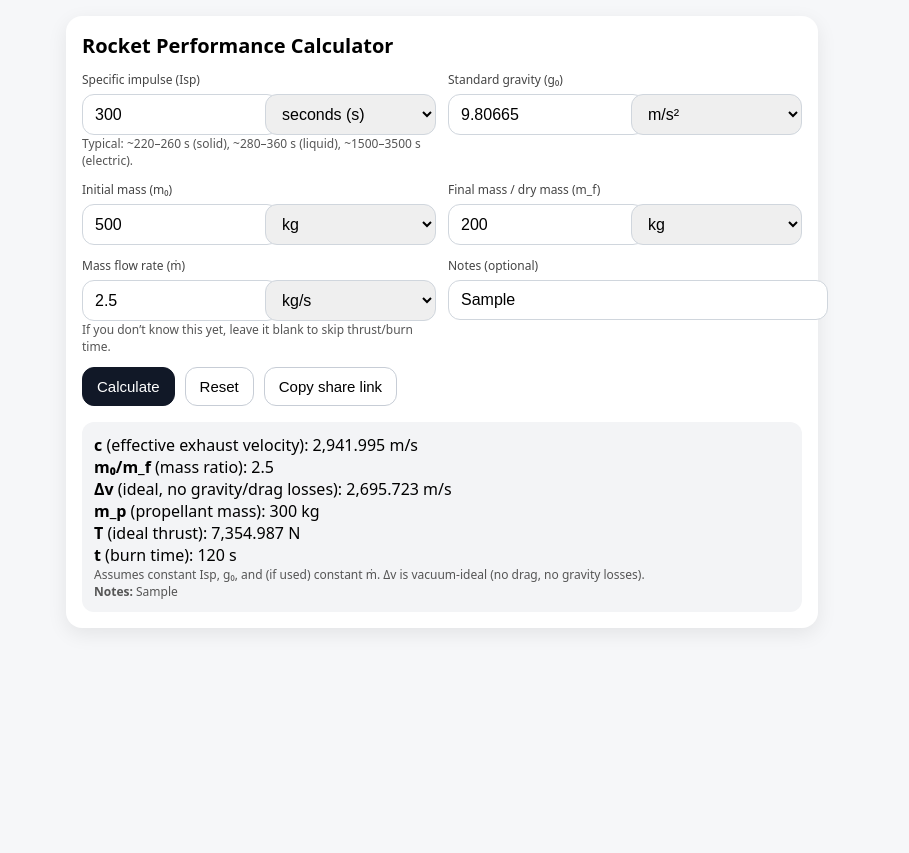
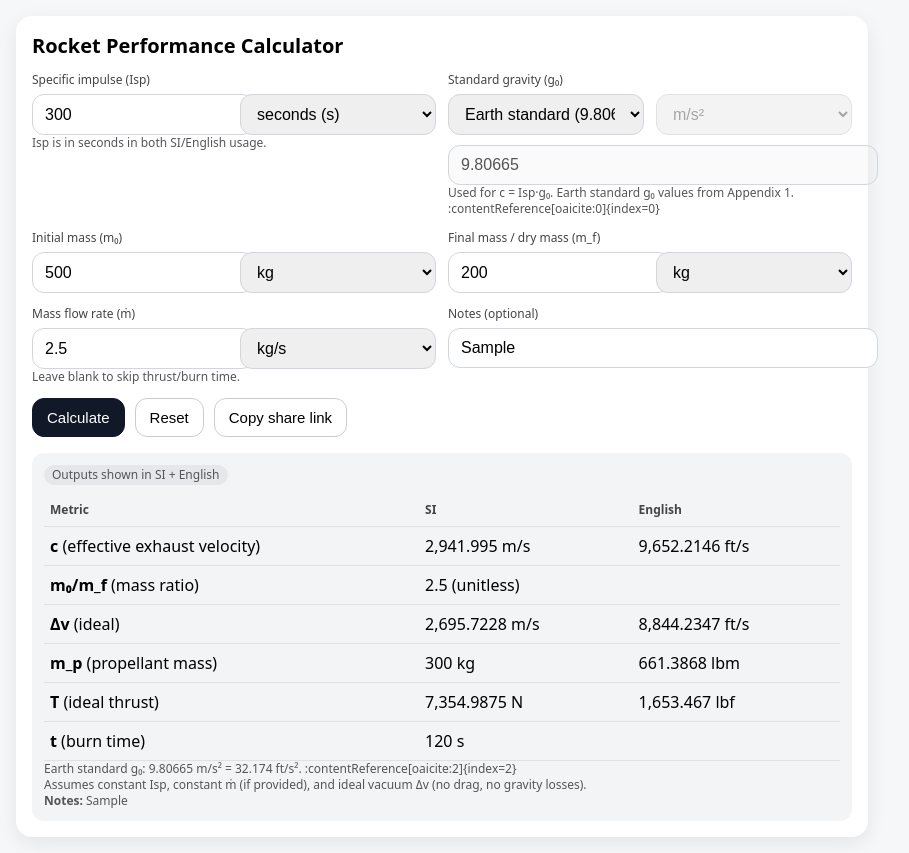
Before and after one commit to werd-prop/werd-prop.github.io, a plain HTML site: page calculators/delta-v/index.html in a window 1280 px wide. Both pictures are taken after typing "Sample" into the empty fields and a click on the button "Calculate". Shown: the whole page, without its empty margins (198-1107 px from the left). Before the commit the page ends 800 px from the top, so only its background shows below. Drawn offline with Linux system fonts and the light colour scheme.

Commit message:
Update index.html

```diff
--- a/calculators/delta-v/index.html
+++ b/calculators/delta-v/index.html
@@ -7,76 +7,97 @@
   <style>
     :root { font-family: system-ui, -apple-system, Segoe UI, Roboto, sans-serif; }
     body { margin: 0; padding: 16px; background: #f6f7f9; }
-    .card { max-width: 720px; margin: 0 auto; background: white; border-radius: 16px; padding: 16px; box-shadow: 0 6px 20px rgba(0,0,0,.08); }
+    .card { max-width: 820px; margin: 0 auto; background: white; border-radius: 16px; padding: 16px; box-shadow: 0 6px 20px rgba(0,0,0,.08); }
     h1 { font-size: 20px; margin: 0 0 12px; }
     .grid { display: grid; gap: 12px; grid-template-columns: 1fr; }
-    @media (min-width: 640px) { .grid { grid-template-columns: 1fr 1fr; } }
+    @media (min-width: 720px) { .grid { grid-template-columns: 1fr 1fr; } }
     label { display: block; font-size: 12px; color: #444; margin-bottom: 6px; }
     input, select { width: 100%; padding: 10px 12px; border: 1px solid #d0d6dd; border-radius: 12px; font-size: 16px; }
-    .row { display: grid; gap: 12px; grid-template-columns: 1fr 1fr; }
+    .row2 { display: grid; gap: 12px; grid-template-columns: 1fr 1fr; }
     .btns { display: flex; gap: 10px; flex-wrap: wrap; margin-top: 12px; }
-    button { padding: 10px 14px; border-radius: 12px; border: 1px solid #c7cdd6; background: #fff; font-size: 15px; }
+    button { padding: 10px 14px; border-radius: 12px; border: 1px solid #c7cdd6; background: #fff; font-size: 15px; cursor: pointer; }
     button.primary { background: #111827; color: #fff; border-color: #111827; }
     .out { margin-top: 16px; padding: 12px; background: #f3f4f6; border-radius: 12px; }
     .mono { font-variant-numeric: tabular-nums; }
-    .small { font-size: 12px; color: #555; }
+    .small { font-size: 12px; color: #555; line-height: 1.35; }
     .warn { color: #8a2a2a; }
+    .table { width: 100%; border-collapse: collapse; margin-top: 8px; }
+    .table th, .table td { text-align: left; padding: 8px 6px; border-bottom: 1px solid rgba(0,0,0,.08); vertical-align: top; }
+    .table th { font-size: 12px; color: #444; }
+    .pill { display:inline-block; padding: 2px 8px; border-radius: 999px; background:#e5e7eb; font-size: 12px; }
+    a { color:#0b57d0; text-decoration:none; }
+    a:hover { text-decoration:underline; }
   </style>
 </head>
 <body>
   <div class="card">
     <h1>Rocket Performance Calculator</h1>
+
     <div class="grid">
       <div>
         <label for="isp">Specific impulse (Isp)</label>
-        <div class="row">
+        <div class="row2">
           <input id="isp" type="number" step="any" value="300" />
           <select id="ispUnit">
             <option value="s" selected>seconds (s)</option>
           </select>
         </div>
-        <div class="small">Typical: ~220–260 s (solid), ~280–360 s (liquid), ~1500–3500 s (electric).</div>
+        <div class="small">Isp is in seconds in both SI/English usage.</div>
       </div>
 
+      <!-- UPDATED g0 block: presets + unit selector + value -->
       <div>
-        <label for="g0">Standard gravity (g₀)</label>
-        <div class="row">
-          <input id="g0" type="number" step="any" value="9.80665" />
+        <label for="g0Preset">Standard gravity (g₀)</label>
+        <div class="row2">
+          <select id="g0Preset">
+            <option value="earth_si" selected>Earth standard (9.80665 m/s²)</option>
+            <option value="earth_eng">Earth standard (32.174 ft/s²)</option>
+            <option value="custom">Custom</option>
+          </select>
           <select id="gUnit">
             <option value="mps2" selected>m/s²</option>
+            <option value="ftps2">ft/s²</option>
           </select>
+        </div>
+        <div style="height:10px"></div>
+        <input id="g0" type="number" step="any" value="9.80665" />
+        <div class="small">
+          Used for c = Isp·g₀. Earth standard g₀ values from Appendix 1. :contentReference[oaicite:0]{index=0}
         </div>
       </div>
 
       <div>
         <label for="m0">Initial mass (m₀)</label>
-        <div class="row">
+        <div class="row2">
           <input id="m0" type="number" step="any" value="500" />
-          <select id="mUnit">
+          <select id="m0Unit">
             <option value="kg" selected>kg</option>
+            <option value="lbm">lbm</option>
           </select>
         </div>
       </div>
 
       <div>
         <label for="mf">Final mass / dry mass (m_f)</label>
-        <div class="row">
+        <div class="row2">
           <input id="mf" type="number" step="any" value="200" />
           <select id="mfUnit">
             <option value="kg" selected>kg</option>
+            <option value="lbm">lbm</option>
           </select>
         </div>
       </div>
 
       <div>
         <label for="mdot">Mass flow rate (ṁ)</label>
-        <div class="row">
+        <div class="row2">
           <input id="mdot" type="number" step="any" value="2.5" />
           <select id="mdotUnit">
             <option value="kgps" selected>kg/s</option>
+            <option value="lbmps">lbm/s</option>
           </select>
         </div>
-        <div class="small">If you don’t know this yet, leave it blank to skip thrust/burn time.</div>
+        <div class="small">Leave blank to skip thrust/burn time.</div>
       </div>
 
       <div>
@@ -100,15 +121,21 @@
 (function () {
   const $ = (id) => document.getElementById(id);
 
-  const fmt = (x, digits = 3) => {
+  // Constants
+  const LBM_TO_KG = 0.45359237;
+  const FT_TO_M = 0.3048;
+  const N_TO_LBF = 1 / 4.4482216152605;
+
+  // Earth standard gravity constants (Appendix 1): :contentReference[oaicite:1]{index=1}
+  const G0_EARTH_SI = 9.80665;   // m/s^2
+  const G0_EARTH_ENG = 32.174;   // ft/s^2
+
+  const fmt = (x, digits = 4) => {
     if (!Number.isFinite(x)) return "—";
-    // Use fixed for small/medium numbers, exponential for huge/small.
     const ax = Math.abs(x);
-    if (ax !== 0 && (ax >= 1e6 || ax < 1e-3)) return x.toExponential(digits);
+    if (ax !== 0 && (ax >= 1e6 || ax < 1e-3)) return x.toExponential(6);
     return x.toLocaleString(undefined, { maximumFractionDigits: digits });
   };
-
-  const g0Default = 9.80665;
 
   function readNumber(id) {
     const v = $(id).value.trim();
@@ -117,9 +144,24 @@
     return Number.isFinite(n) ? n : NaN;
   }
 
+  function toSI_mass(value, unit) {
+    if (!Number.isFinite(value)) return NaN;
+    return unit === "lbm" ? value * LBM_TO_KG : value;
+  }
+
+  function toSI_mdot(value, unit) {
+    if (!Number.isFinite(value)) return NaN;
+    return unit === "lbmps" ? value * LBM_TO_KG : value;
+  }
+
+  function toSI_g0(value, unit) {
+    if (!Number.isFinite(value)) return NaN;
+    return unit === "ftps2" ? value * FT_TO_M : value; // ft/s^2 -> m/s^2
+  }
+
   function setFromQuery() {
     const p = new URLSearchParams(location.search);
-    const fields = ["isp","g0","m0","mf","mdot","notes"];
+    const fields = ["isp","g0","m0","mf","mdot","notes","gUnit","m0Unit","mfUnit","mdotUnit","g0Preset"];
     for (const f of fields) {
       if (p.has(f)) $(f).value = p.get(f);
     }
@@ -127,61 +169,158 @@
 
   function makeShareLink() {
     const p = new URLSearchParams();
-    ["isp","g0","m0","mf","mdot","notes"].forEach(f => {
+    ["isp","g0Preset","gUnit","g0","m0Unit","m0","mfUnit","mf","mdotUnit","mdot","notes"].forEach(f => {
       const v = $(f).value.trim();
       if (v !== "") p.set(f, v);
     });
-    const url = `${location.origin}${location.pathname}?${p.toString()}`;
-    return url;
+    return `${location.origin}${location.pathname}?${p.toString()}`;
   }
 
+  // NEW: g0 preset behavior
+  function syncG0PresetToValue() {
+    const preset = $("g0Preset").value;
+
+    if (preset === "earth_si") {
+      $("gUnit").value = "mps2";
+      $("g0").value = G0_EARTH_SI;
+      $("g0").disabled = true;
+      $("gUnit").disabled = true;
+      return;
+    }
+
+    if (preset === "earth_eng") {
+      $("gUnit").value = "ftps2";
+      $("g0").value = G0_EARTH_ENG;
+      $("g0").disabled = true;
+      $("gUnit").disabled = true;
+      return;
+    }
+
+    // custom
+    $("g0").disabled = false;
+    $("gUnit").disabled = false;
+  }
+
+  $("g0Preset").addEventListener("change", () => {
+    syncG0PresetToValue();
+  });
+
   function calculate() {
-    const isp = readNumber("isp");      // s
-    const g0  = readNumber("g0");       // m/s^2
-    const m0  = readNumber("m0");       // kg
-    const mf  = readNumber("mf");       // kg
-    const mdot = readNumber("mdot");    // kg/s (optional)
+    const isp = readNumber("isp"); // s
+
+    const g0_in = readNumber("g0");
+    const gUnit = $("gUnit").value;
+
+    const m0_in = readNumber("m0");
+    const mf_in = readNumber("mf");
+    const m0Unit = $("m0Unit").value;
+    const mfUnit = $("mfUnit").value;
+
+    const mdot_in = readNumber("mdot");
+    const mdotUnit = $("mdotUnit").value;
 
     const notes = $("notes").value.trim();
 
     const problems = [];
     if (!(isp > 0)) problems.push("Isp must be > 0.");
-    if (!(g0 > 0)) problems.push("g₀ must be > 0.");
-    if (!(m0 > 0)) problems.push("m₀ must be > 0.");
-    if (!(mf > 0)) problems.push("m_f must be > 0.");
-    if (m0 <= mf) problems.push("m₀ must be greater than m_f (you need propellant mass).");
-    if (!Number.isNaN(mdot) && !(mdot > 0)) problems.push("ṁ must be > 0 if provided.");
+    if (!(g0_in > 0)) problems.push("g₀ must be > 0.");
+    if (!(m0_in > 0)) problems.push("m₀ must be > 0.");
+    if (!(mf_in > 0)) problems.push("m_f must be > 0.");
 
-    const c = isp * g0; // effective exhaust velocity (m/s)
+    const g0 = toSI_g0(g0_in, gUnit);
+    const m0 = toSI_mass(m0_in, m0Unit);
+    const mf = toSI_mass(mf_in, mfUnit);
+
+    if (!(g0 > 0)) problems.push("g₀ conversion failed.");
+    if (!(m0 > 0) || !(mf > 0)) problems.push("Mass conversion failed.");
+    if (Number.isFinite(m0) && Number.isFinite(mf) && m0 <= mf) problems.push("m₀ must be greater than m_f (you need propellant mass).");
+
+    let mdot = NaN;
+    if (!Number.isNaN(mdot_in)) {
+      if (!(mdot_in > 0)) problems.push("ṁ must be > 0 if provided.");
+      mdot = toSI_mdot(mdot_in, mdotUnit);
+      if (!Number.isFinite(mdot) || mdot <= 0) problems.push("ṁ conversion failed (or is non-positive).");
+    }
+
+    // Core computations (SI)
+    const c = isp * g0;                    // m/s
     const massRatio = m0 / mf;
-    const dv = c * Math.log(massRatio); // m/s
-    const mp = m0 - mf;
+    const dv = c * Math.log(massRatio);    // m/s
+    const mp = m0 - mf;                    // kg
 
-    let thrust = NaN;
+    let thrustN = NaN;
     let burnTime = NaN;
-    if (!Number.isNaN(mdot) && mdot > 0) {
-      thrust = mdot * c;      // N (ideal)
-      burnTime = mp / mdot;   // s
+    if (Number.isFinite(mdot) && mdot > 0) {
+      thrustN = mdot * c;      // N (ideal)
+      burnTime = mp / mdot;    // s
     }
+
+    // English outputs derived from SI
+    const c_ftps = c / FT_TO_M;
+    const dv_ftps = dv / FT_TO_M;
+    const mp_lbm = mp / LBM_TO_KG;
+    const thrustLbf = thrustN * N_TO_LBF;
 
     const out = [];
     if (problems.length) {
       out.push(`<div class="warn"><b>Please fix:</b><ul>${problems.map(x => `<li>${x}</li>`).join("")}</ul></div>`);
     }
 
-    out.push(`<div class="mono"><b>c</b> (effective exhaust velocity): ${fmt(c)} m/s</div>`);
-    out.push(`<div class="mono"><b>m₀/m_f</b> (mass ratio): ${fmt(massRatio, 4)}</div>`);
-    out.push(`<div class="mono"><b>Δv</b> (ideal, no gravity/drag losses): ${fmt(dv)} m/s</div>`);
-    out.push(`<div class="mono"><b>m_p</b> (propellant mass): ${fmt(mp)} kg</div>`);
+    out.push(`<div class="small"><span class="pill">Outputs shown in SI + English</span></div>`);
 
-    if (Number.isFinite(thrust)) {
-      out.push(`<div class="mono"><b>T</b> (ideal thrust): ${fmt(thrust)} N</div>`);
-      out.push(`<div class="mono"><b>t</b> (burn time): ${fmt(burnTime)} s</div>`);
-    } else {
+    out.push(`
+      <table class="table mono">
+        <thead>
+          <tr>
+            <th>Metric</th>
+            <th>SI</th>
+            <th>English</th>
+          </tr>
+        </thead>
+        <tbody>
+          <tr>
+            <td><b>c</b> (effective exhaust velocity)</td>
+            <td>${fmt(c)} m/s</td>
+            <td>${fmt(c_ftps)} ft/s</td>
+          </tr>
+          <tr>
+            <td><b>m₀/m_f</b> (mass ratio)</td>
+            <td colspan="2">${fmt(massRatio, 6)} (unitless)</td>
+          </tr>
+          <tr>
+            <td><b>Δv</b> (ideal)</td>
+            <td>${fmt(dv)} m/s</td>
+            <td>${fmt(dv_ftps)} ft/s</td>
+          </tr>
+          <tr>
+            <td><b>m_p</b> (propellant mass)</td>
+            <td>${fmt(mp)} kg</td>
+            <td>${fmt(mp_lbm)} lbm</td>
+          </tr>
+          <tr>
+            <td><b>T</b> (ideal thrust)</td>
+            <td>${Number.isFinite(thrustN) ? `${fmt(thrustN)} N` : "—"}</td>
+            <td>${Number.isFinite(thrustLbf) ? `${fmt(thrustLbf)} lbf` : "—"}</td>
+          </tr>
+          <tr>
+            <td><b>t</b> (burn time)</td>
+            <td colspan="2">${Number.isFinite(burnTime) ? `${fmt(burnTime)} s` : "—"}</td>
+          </tr>
+        </tbody>
+      </table>
+    `);
+
+    out.push(`
+      <div class="small">
+        Earth standard g₀: 9.80665 m/s² = 32.174 ft/s². :contentReference[oaicite:2]{index=2}
+      </div>
+    `);
+
+    if (!Number.isFinite(thrustN)) {
       out.push(`<div class="small">Provide ṁ to compute thrust and burn time.</div>`);
     }
 
-    out.push(`<div class="small">Assumes constant Isp, g₀, and (if used) constant ṁ. Δv is vacuum-ideal (no drag, no gravity losses).</div>`);
+    out.push(`<div class="small">Assumes constant Isp, constant ṁ (if provided), and ideal vacuum Δv (no drag, no gravity losses).</div>`);
     if (notes) out.push(`<div class="small"><b>Notes:</b> ${notes.replaceAll("<","&lt;").replaceAll(">","&gt;")}</div>`);
 
     $("output").innerHTML = out.join("");
@@ -191,12 +330,22 @@
 
   $("resetBtn").addEventListener("click", () => {
     $("isp").value = 300;
-    $("g0").value = g0Default;
+
+    $("g0Preset").value = "earth_si";
+    $("gUnit").value = "mps2";
+    $("g0").value = G0_EARTH_SI;
+
     $("m0").value = 500;
     $("mf").value = 200;
+    $("m0Unit").value = "kg";
+    $("mfUnit").value = "kg";
+
     $("mdot").value = 2.5;
+    $("mdotUnit").value = "kgps";
+
     $("notes").value = "";
     history.replaceState({}, "", location.pathname);
+    syncG0PresetToValue();
     $("output").innerHTML = `<div class="small">Enter values and tap <b>Calculate</b>.</div>`;
   });
 
@@ -206,13 +355,13 @@
       await navigator.clipboard.writeText(url);
       $("output").innerHTML = `<div class="small">Copied share link:</div><div class="mono">${url}</div>` + $("output").innerHTML;
     } catch {
-      // Fallback: prompt
       window.prompt("Copy this link:", url);
     }
   });
 
+  // init
   setFromQuery();
-  // auto-calc if query has values
+  syncG0PresetToValue();
   if (location.search.length > 1) calculate();
 })();
 </script>
```
